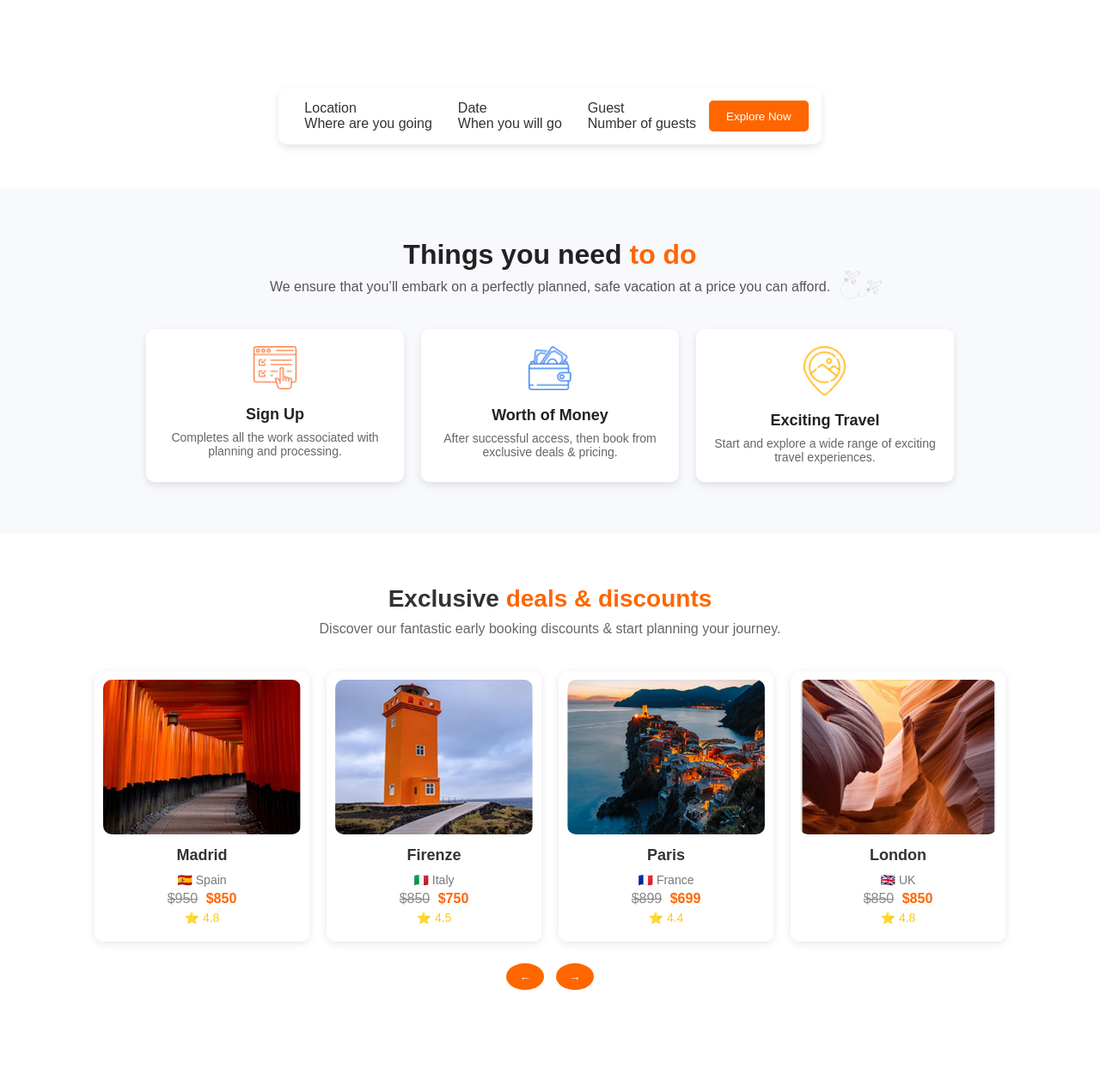
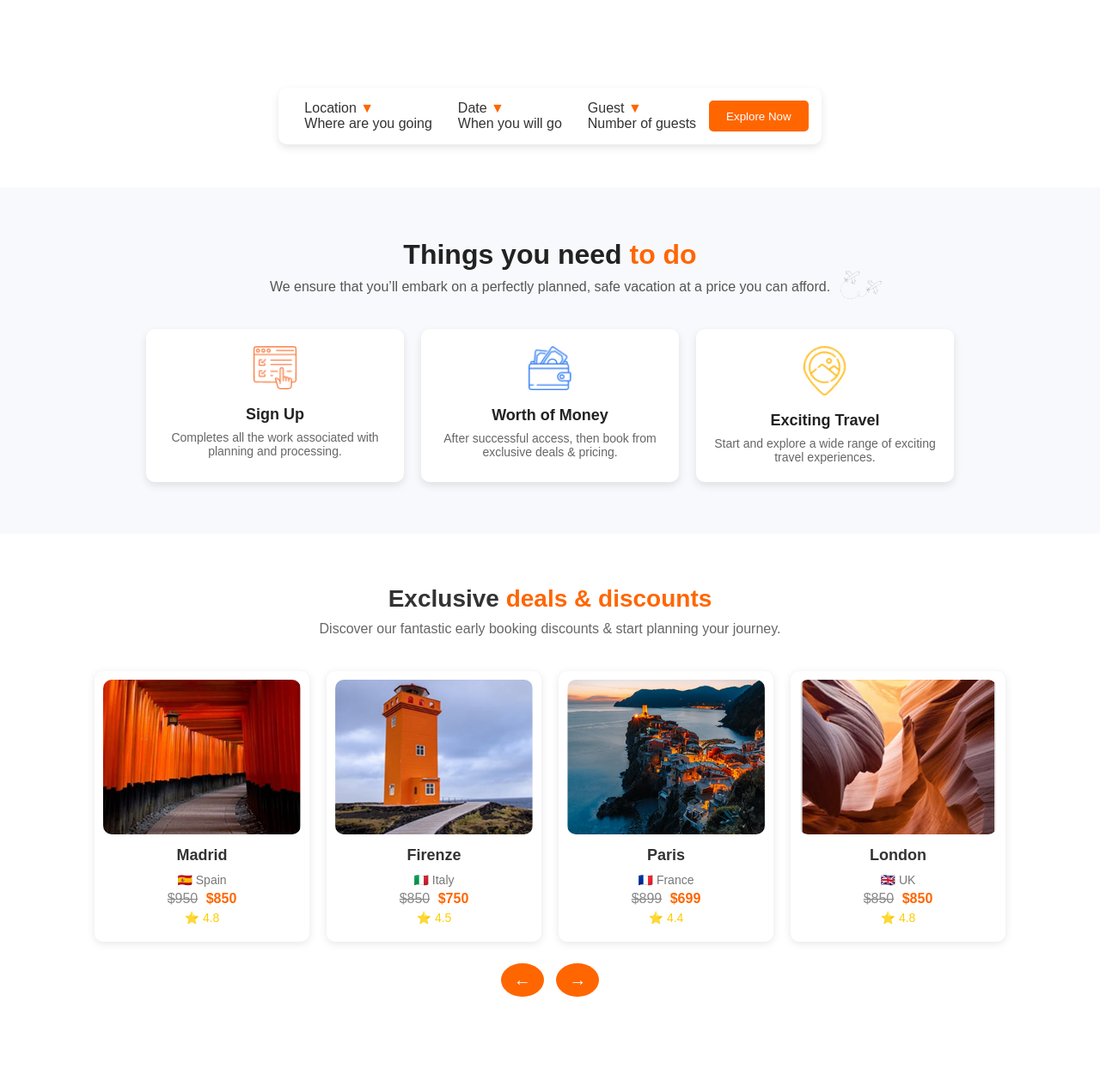
Before and after one commit to Sreenithiii/Task-1, a plain HTML site: page index.html in a window 1280 px wide. Shown: the part 418-1683 px from the top of the page at 86% size. Drawn offline with Linux system fonts and the light colour scheme.

Commit message:
code uodated

```diff
--- a/index.html
+++ b/index.html
@@ -39,9 +39,9 @@
 
    <section class="search-bar">
     <div class="search-box">
-        <div class="search-item">Location <br><span>Where are you going</span></div>
-        <div class="search-item">Date <br><span>When you will go</span></div>
-        <div class="search-item">Guest <br><span>Number of guests</span></div>
+        <div class="search-item">Location <span class="arrow">▼</span></label> <br><span>Where are you going</span></div>
+        <div class="search-item">Date <span class="arrow">▼</span></label> <br><span>When you will go</span></div>
+        <div class="search-item">Guest <span class="arrow">▼</span></label> <br><span>Number of guests</span></div>
         <button class="search-btn">Explore Now</button>
     </div>
 </section>
@@ -209,7 +209,7 @@
                 <strong>Chris Thomas</strong>
                 <span>CEO of Red Button</span>
             </div>
-        </div>
+             </div>
     </div>
 </section>
 
--- a/style.css
+++ b/style.css
@@ -118,6 +118,9 @@ body {
     padding: 15px;
     box-shadow: 0 4px 10px rgba(0, 0, 0, 0.1);
     border-radius: 10px;
+}
+.arrow{
+    color: #ff6600;
 }
 
 .search-item {
@@ -310,6 +313,16 @@ body {
     margin-top: 20px;
 }
 
+.prev {
+    color: white;
+    font-size: 20px;
+}
+
+.next {
+    color: #d85400;
+    font-size: 20px;
+}
+
 .navigation button {
     background: #ff6600;
     color: white;
@@ -455,7 +468,6 @@ body {
     background-color: #f9f9f9;
     position: relative;
 }
-
 .testimonial-text {
     max-width: 40%;
 }
```
